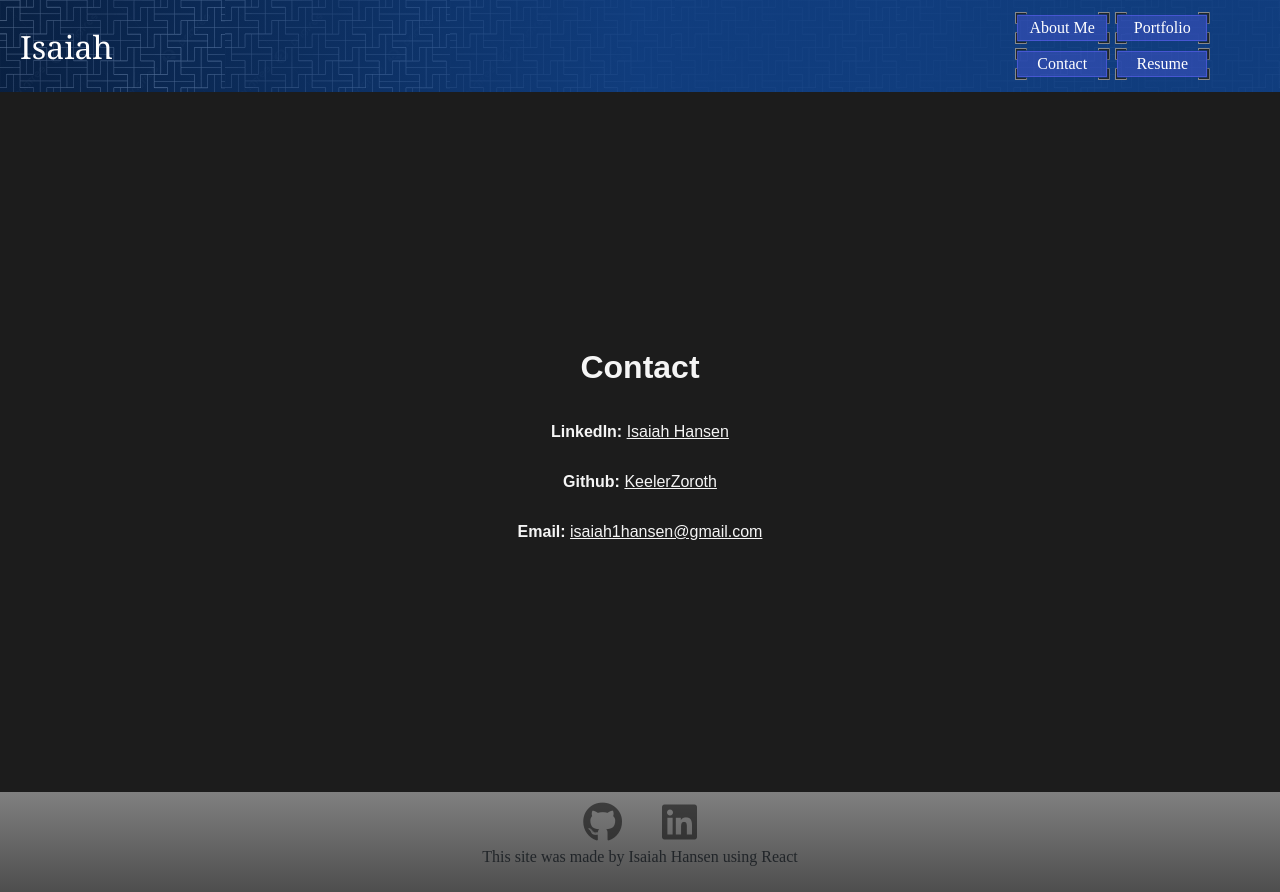
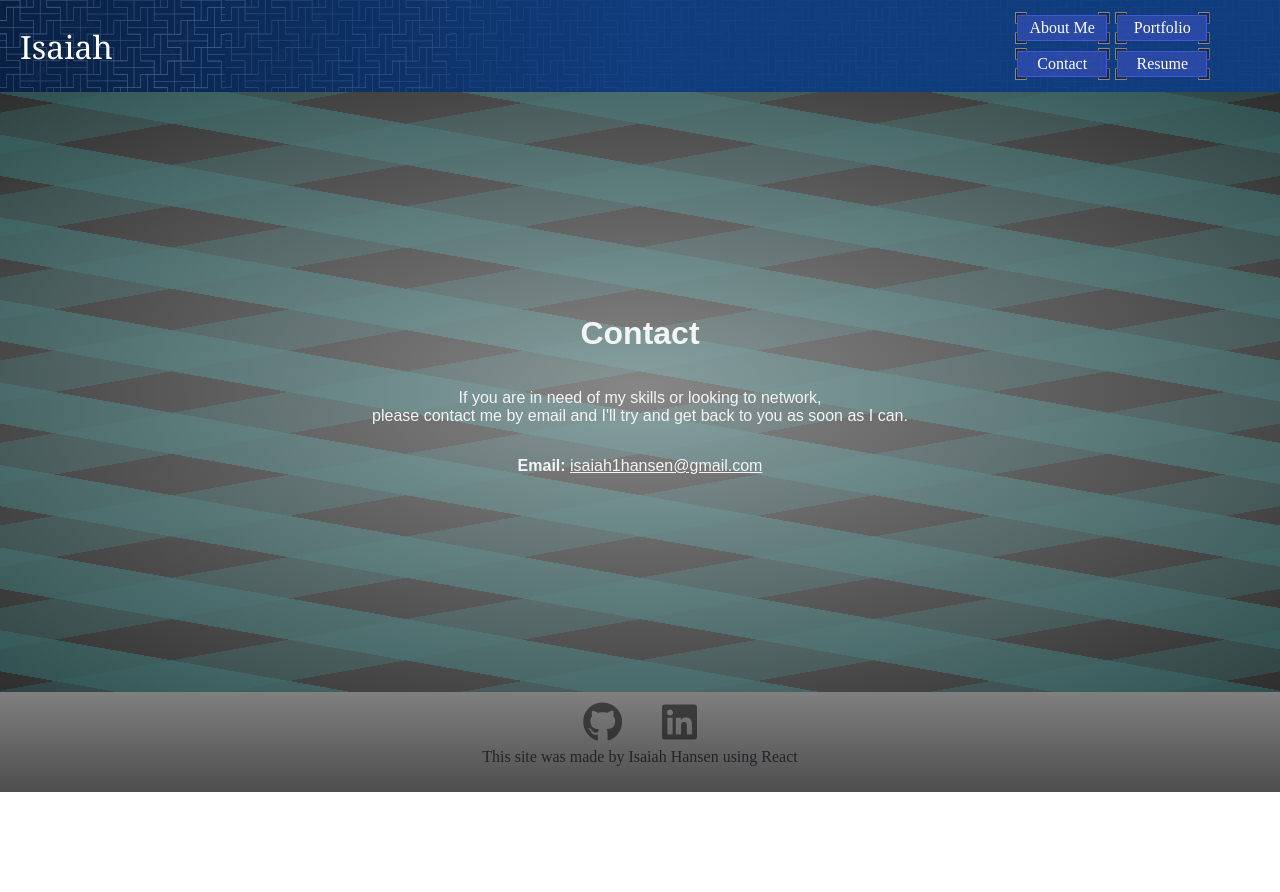
Before and after one commit to KeelerZoroth/Portfolio, a React (Vite) app: page /Contact in a window 1280 px wide. After the commit the page ends 800 px from the top, so only its background shows below. Built offline with nearby package versions, Linux system fonts and the light colour scheme.

Commit message:
changed Contact page and slight adjustments to portfolio page and project cards

```diff
--- a/src/components/ProjectCard.jsx
+++ b/src/components/ProjectCard.jsx
@@ -14,8 +14,7 @@ function ProjectCard({title, image, url}) {
         mainDiv:{
             color: "color: rgb(33 37 41)",
             border: "solid rgb(50, 50, 200) 3px",
-            // margin: "5px",
-            backgroundColor: "rgb(100, 100, 100)",
+            backgroundColor: "rgb(160, 160, 160)",
             textAlign: "center",
             display: "inline-block",
             width: "300px",
@@ -41,7 +40,7 @@ function ProjectCard({title, image, url}) {
         },
         h1:{
             fontFamily: 'sans-serif',
-            color: "color: rgb(33 37 41)",
+            color: "rgb(33 37 41)",
             width: "100%",
         },
         img:{
--- a/src/pages/About.jsx
+++ b/src/pages/About.jsx
@@ -62,7 +62,7 @@ function About() {
                     <div style={styles.flexDiv2}>
                         <div style={styles.subDiv}>
                             <h2 style={styles.hText}>Name: Isaiah Hansen</h2>
-                            <h3 style={styles.hText}>Age: {(currentDateObj.getFullYear() - 2006) + Math.ceil((currentDateObj.getMonth() / 12) - (2 / 12))}</h3>
+                            <h3 style={styles.hText}>Age: {(currentDateObj.getFullYear() - 2006) + Math.ceil((currentDateObj.getMonth() / 12) - (1 / 12))}</h3>
                         </div>
                         <p style={styles.p}>
                             I Have been interested in programing since about 12 years old. Mostly self-taught up until 19 years old when I attended the SMU programming bootcamp.
--- a/src/pages/Contact.jsx
+++ b/src/pages/Contact.jsx
@@ -4,10 +4,21 @@ function Contact() {
     const styles = {
         mainDiv:{
             minHeight: "75vh",
-            padding: "50px 8px",
+            padding: "0px 8px",
             marginBottom: "auto",
             textAlign: "center",
-            backgroundColor: "rgb(28, 28, 28)",
+            // backgroundColor: "rgb(28, 28, 28)",
+            background: `
+            radial-gradient(rgb(241, 241, 241, 0.5), rgb(100, 100, 100, 0.25)),
+            repeating-linear-gradient(-10deg,
+            rgba(30, 80, 80, 0.55) 2.5% 7.5%,
+            rgba(28, 28, 28, 0.1) 7.5% 12.5%
+            ),
+            repeating-linear-gradient(10deg,
+            rgba(30, 120, 120, 0.55) 2.5% 7.5%,
+            rgba(28, 28, 28, 0.1) 7.5% 12.5%
+            ),
+            rgb(28, 28, 28)`,
             color: "whitesmoke",
             fontFamily: "sans-serif",
             display: "flex",
@@ -23,8 +34,8 @@ function Contact() {
     return (
         <div style={styles.mainDiv}>
             <h1>Contact</h1>
-            <p><strong>LinkedIn:</strong> <a href="https://www.linkedin.com/in/isaiah-hansen-a23936311" target="_blank" style={styles.a}>Isaiah Hansen</a></p>
-            <p><strong>Github:</strong> <a href="https://github.com/KeelerZoroth" target="_blank" style={styles.a}>KeelerZoroth</a></p>
+            {/* eslint-disable-next-line react/no-unescaped-entities */}
+            <p>If you are in need of my skills or looking to network,<br /> please contact me by email and I'll try and get back to you as soon as I can.</p>
             <p><strong>Email:</strong> <a href="https://mail.google.com/mail/u/0/?view=cm&fs=1&tf=1&source=mailto&to=isaiah1hansen@gmail.com" target="_blank" style={styles.a}>isaiah1hansen@gmail.com</a></p>
         </div>
     )
--- a/src/pages/Portfolio.jsx
+++ b/src/pages/Portfolio.jsx
@@ -12,7 +12,7 @@ function Portfolio() {
     const styles = {
         mainDiv:{
             minHeight: "75vh",
-            padding: "1px 8px",
+            padding: "2px 8px",
             backgroundColor: "rgb(130 183 220)",
             background: `linear-gradient(rgba(130, 183, 220, 0.65), rgb(130, 183, 220, 0.65)), url(${portfolioBackgroundImage})`,
         },
@@ -33,17 +33,17 @@ function Portfolio() {
         {
             title: "Tic-Tac-Toe",
             image: TicTacToeImage,
-            url: "https://github.com/KeelerZoroth/Tic-Tac-Toe-Site",
+            url: "https://tic-tac-toe-site-sx1e.vercel.app/",
         },
         {
             title: "Snippet",
             image: SnippetImage,
-            url: "https://github.com/KeelerZoroth/Snippet",
+            url: "https://snippet-vzjo.onrender.com/",
         },
         {
             title: "Group Calender",
             image: GroupCalenderImage,
-            url: "https://github.com/KeelerZoroth/Group-Calendar",
+            url: "https://group-calendar-a5hu.onrender.com/",
         },
         {
             title: "Party Planner",
```
